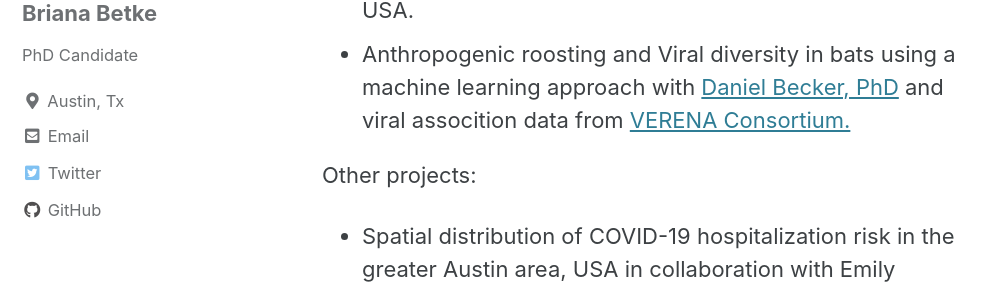
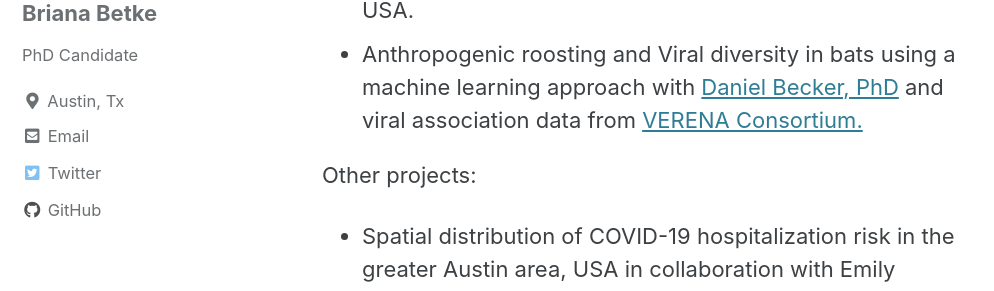
Before and after one commit to babetke/babetke.github.io, a Jekyll site: the page built from _pages/projects.md, in a window 1280 px wide and 900 px high, scrolled down 580 px. Shown: the part 186-477 px from the top of the window, without its empty margins (0-994 px from the left). Built offline with Jekyll 4.4.1, drawn with Linux system fonts in a browser that asks for light colours; cached includes are drawn as plain includes.

Commit message:
Update projects.md

```diff
--- a/_pages/projects.md
+++ b/_pages/projects.md
@@ -17,7 +17,7 @@ Dissertation Projects:
 
 * Granular spatial analysis of vector-borne pathogen exposure risk in owned companion animals in Georgia, USA with [Nicole Gottdenker DVM, MS, PhD, Dipl. ACVP.](https://www.gottdenkerlab.com/)
 * Sociodemographic and ecological associations with county-level human cases of Murine Typhus in Texas, USA.
-* Anthropogenic roosting and Viral diversity in bats using a machine learning approach with [Daniel Becker, PhD](http://beckerlab.weebly.com/) and viral assocition data from [VERENA Consortium.](https://www.viralemergence.org/)
+* Anthropogenic roosting and Viral diversity in bats using a machine learning approach with [Daniel Becker, PhD](http://beckerlab.weebly.com/) and viral association data from [VERENA Consortium.](https://www.viralemergence.org/)
 
 Other projects:
 
```
